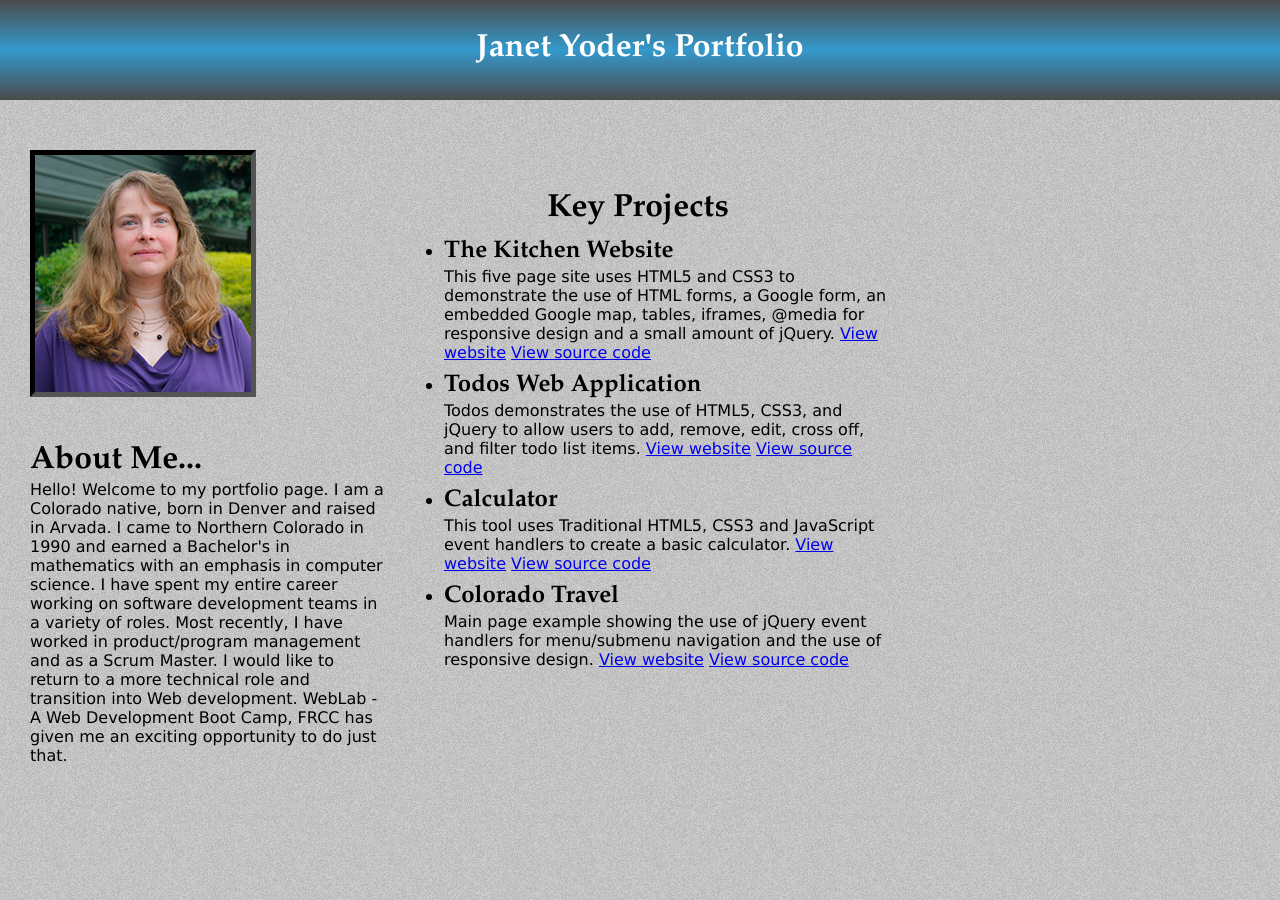
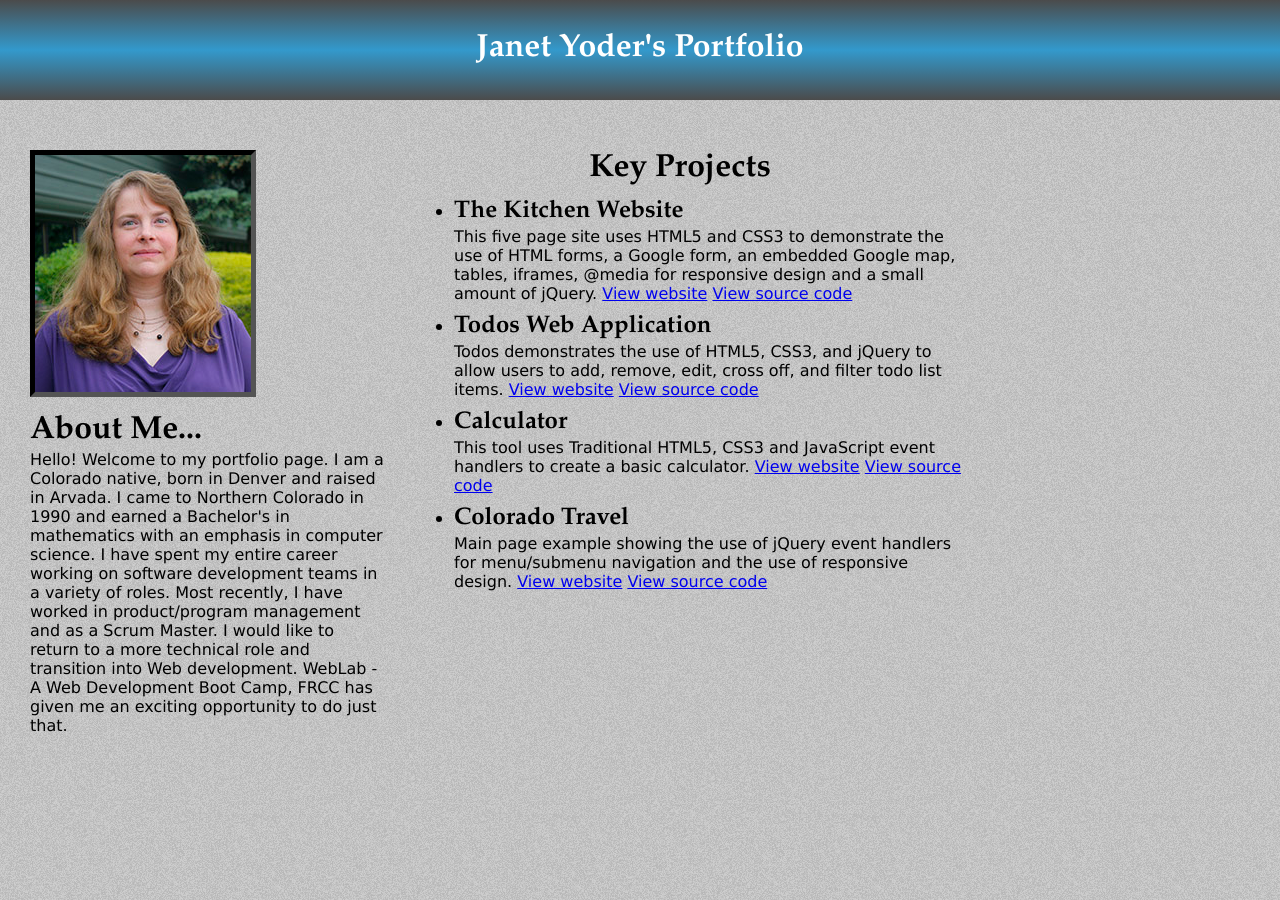
Before and after one commit to jcyoder/jcyoder.github.io, a Jekyll site: the page index.html, which Jekyll copies as it is, in a window 1280 px wide. Built offline with Jekyll 4.4.1, drawn with Linux system fonts in a browser that asks for light colours.

Commit message:
styling changes for h1 and width changes

```diff
--- a/index.css
+++ b/index.css
@@ -25,9 +25,14 @@ header {
 	margin-bottom: 30px;
 }
 
+.title {
+    text-align: center;
+	padding-top: 30px;
+}
+
 h1 {
 	text-align: center;
-	padding-top: 30px;
+	/*padding-top: 10px;*/
 
 }
 
@@ -69,8 +74,8 @@ h1 {
 }
 
 .projects {
-	width:35%;
-	margin: 30px;
+	width:40%;
+	margin: 20px 20px 20px 40px;
 	float: left;
 	display: inline;
 	height: auto;
--- a/index.html
+++ b/index.html
@@ -15,7 +15,7 @@ title: home
 
         <header>
 
-			<h1>Janet Yoder's Portfolio</h1>
+			<h1 class="title">Janet Yoder's Portfolio</h1>
 
         </header>
 
@@ -45,8 +45,7 @@ title: home
 			<h1>Key Projects</h1>
 			<ul class="projlist">
 				<li>
-					The Kitchen Website
-					<br/>
+					The Kitchen Website<br/>
 					<p class="projdesc">
 						This five page site uses HTML5 and CSS3 to demonstrate the use of HTML forms, a Google form,
 						an embedded Google map, tables, iframes, @media for responsive design and a small amount of jQuery.
```
